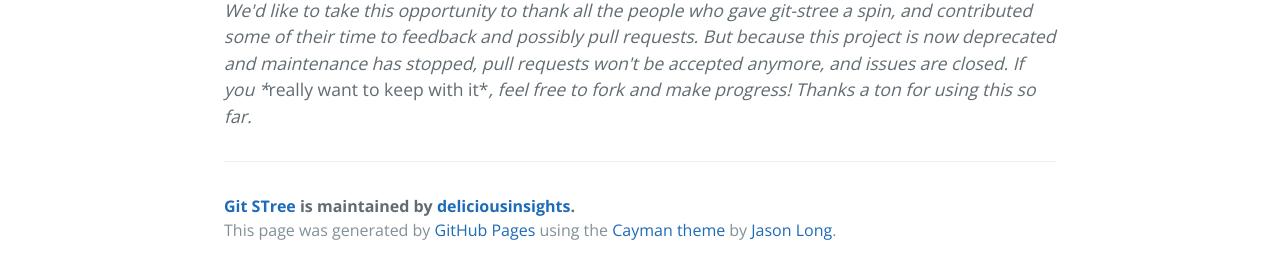
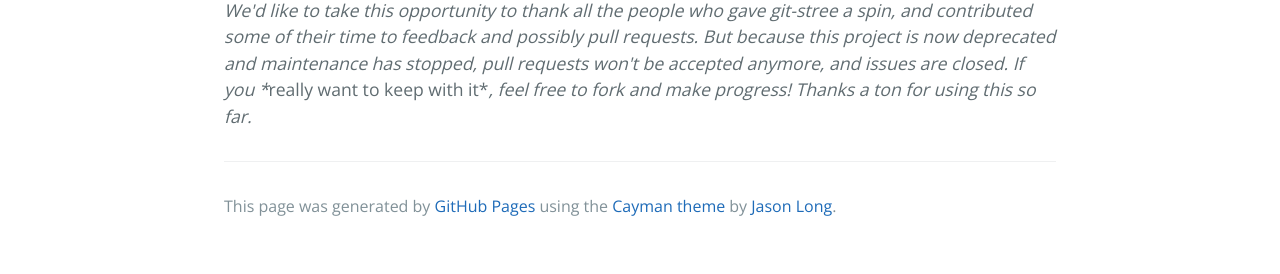
Before and after one commit to deliciousinsights/git-stree, a plain HTML site: page index.html in a window 1280 px wide. Shown: the part 824-1098 px from the top of the page. After the commit the page ends 1074 px from the top, so only its background shows below. Drawn offline with nearby package versions, Linux system fonts and the light colour scheme.

Commit message:
No maintenance notice in GH Pages

```diff
--- a/index.html
+++ b/index.html
@@ -34,8 +34,6 @@
 <p><em>We'd like to take this opportunity to thank all the people who gave git-stree a spin, and contributed some of their time to feedback and possibly pull requests.  But because this project is now deprecated and maintenance has stopped, pull requests won't be accepted anymore, and issues are closed.  If you *</em>really want to keep with it*<em>, feel free to fork and make progress!  Thanks a ton for using this so far.</em></p>
 
       <footer class="site-footer">
-        <span class="site-footer-owner"><a href="https://github.com/deliciousinsights/git-stree">Git STree</a> is maintained by <a href="https://github.com/deliciousinsights">deliciousinsights</a>.</span>
-
         <span class="site-footer-credits">This page was generated by <a href="https://pages.github.com">GitHub Pages</a> using the <a href="https://github.com/jasonlong/cayman-theme">Cayman theme</a> by <a href="https://twitter.com/jasonlong">Jason Long</a>.</span>
       </footer>
 
```
